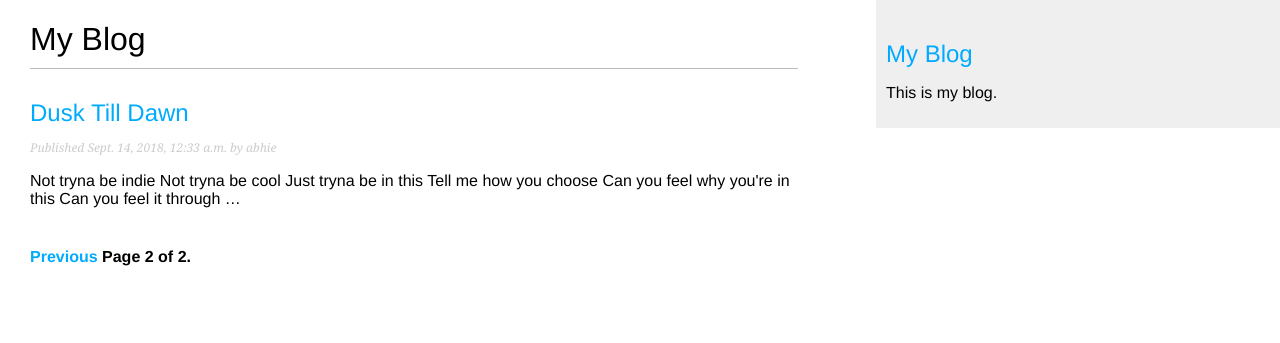
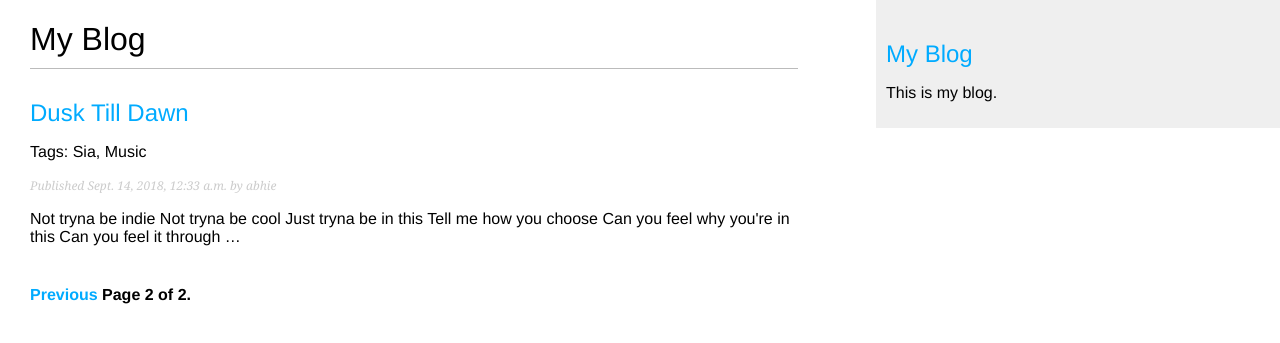
Before and after one commit to abhie-lp/django-blog, a Django app: page /blog/?page=2 in a window 1280 px wide. Shown: the top 343 px of the page. Run offline with Django 3.2, Linux system fonts and the light colour scheme; data comes from the database, SQL or seed files in the repository; parts of the project's set-up code (start-up, migrations or seed data) failed here and were passed over.

Commit message:
Displaying tags in list view

```diff
--- a/templates/blog/list.html
+++ b/templates/blog/list.html
@@ -5,6 +5,7 @@
     <h1>My Blog</h1>
     {% for post in posts %}
         <h2><a href="{{post.get_absolute_url}}">{{post.title}}</a></h2>
+        <p class="tags">Tags: {{post.tags.all|join:", "}}</p>
         <p class="date">
             Published {{post.publish}} by  {{post.author}}
         </p>
```
Also changed, not shown: README.md (deleted).
